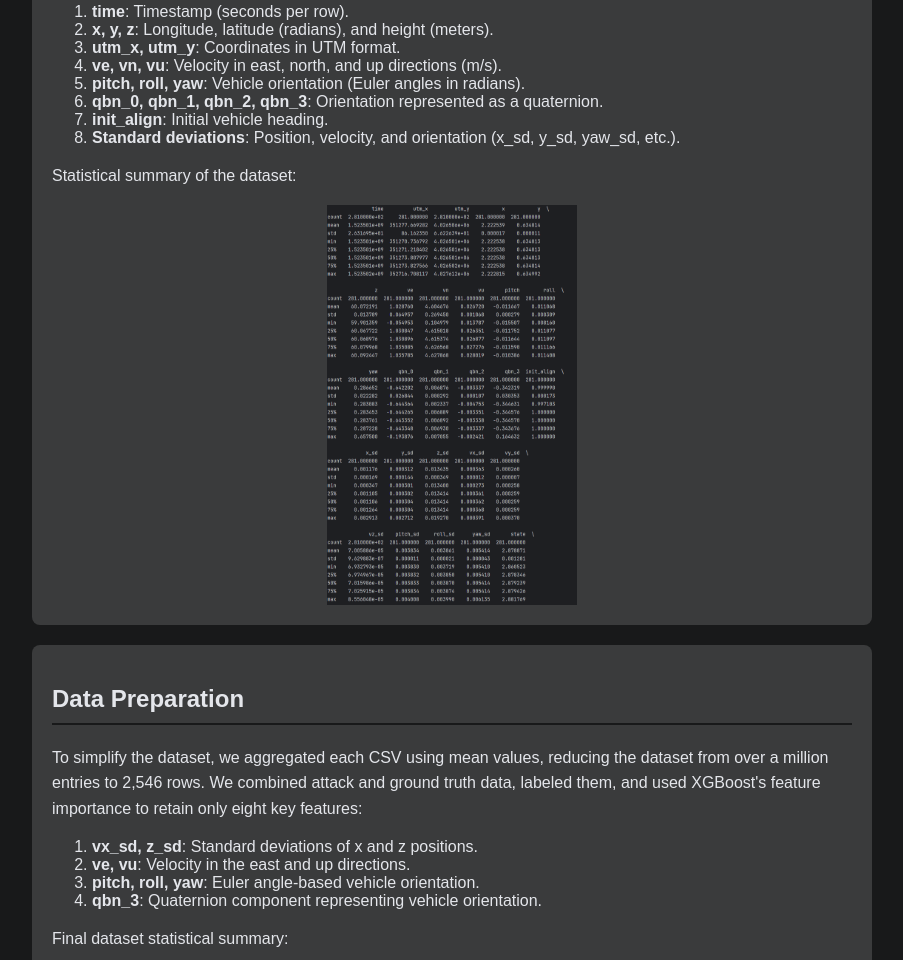
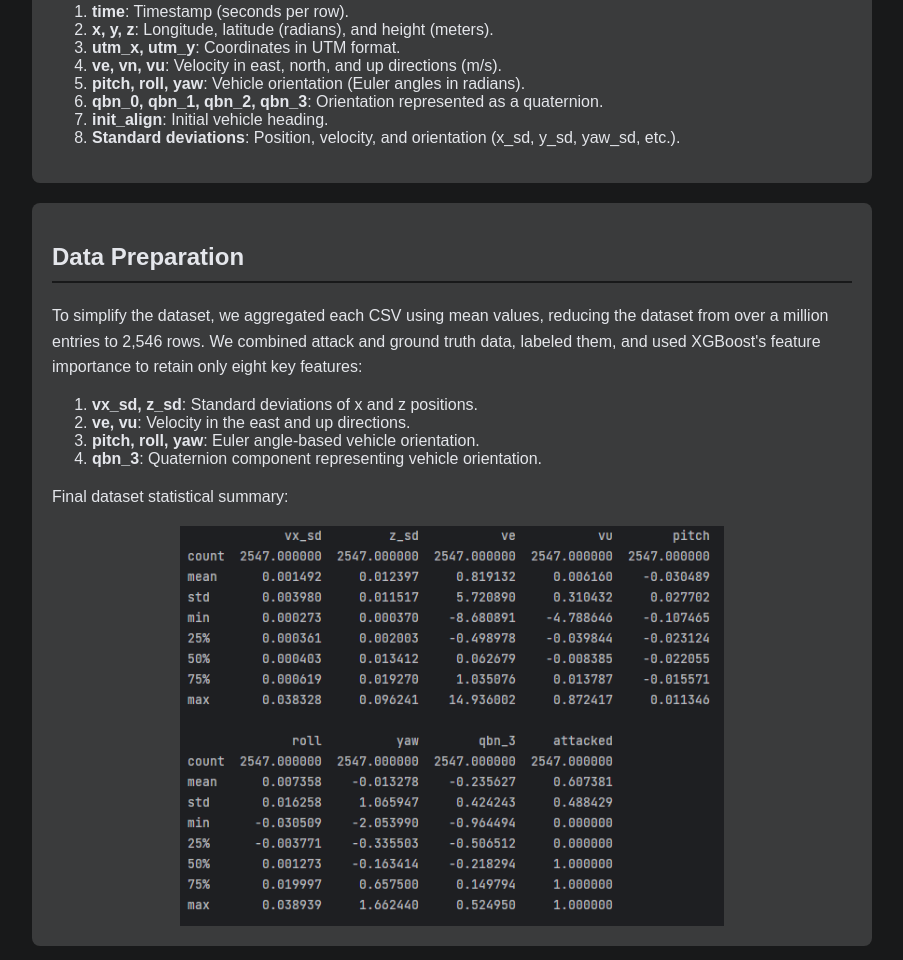
Before and after one commit to Keegodude/Keegodude.github.io, a plain HTML site: page project1.html in a window 1280 px wide. Shown: the part 1014-1974 px from the top of the page, without its empty margins (188-1091 px from the left). Drawn offline with Linux system fonts and the light colour scheme.

Commit message:
Update project1.html

```diff
--- a/project1.html
+++ b/project1.html
@@ -51,8 +51,6 @@
             <li><strong>init_align</strong>: Initial vehicle heading.</li>
             <li><strong>Standard deviations</strong>: Position, velocity, and orientation (x_sd, y_sd, yaw_sd, etc.).</li>
         </ol>
-        <p>Statistical summary of the dataset:</p>
-        <img src="images/capstoneinitialdescribe.png" alt="Initial dataset statistics">
     </section>
 
     <section>
```
